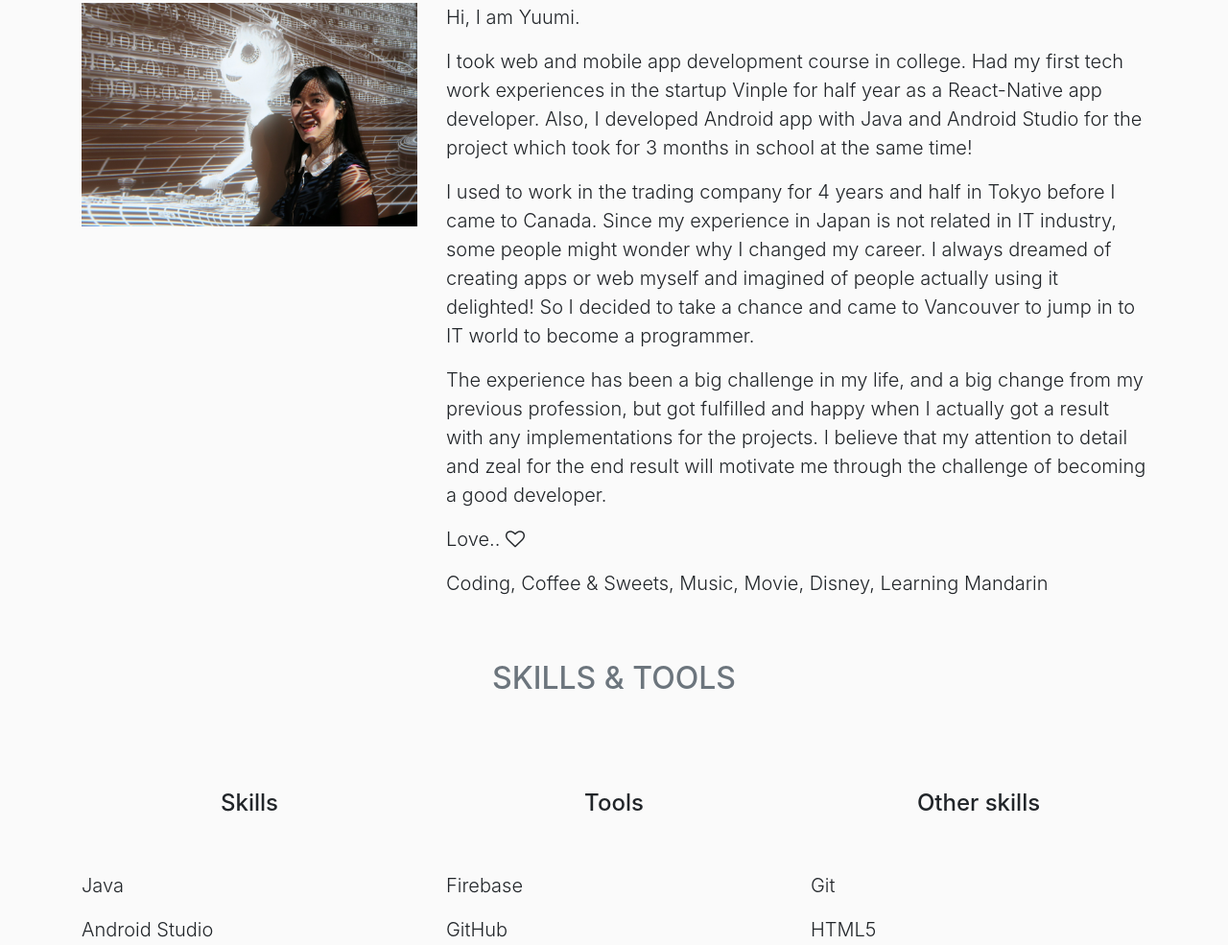
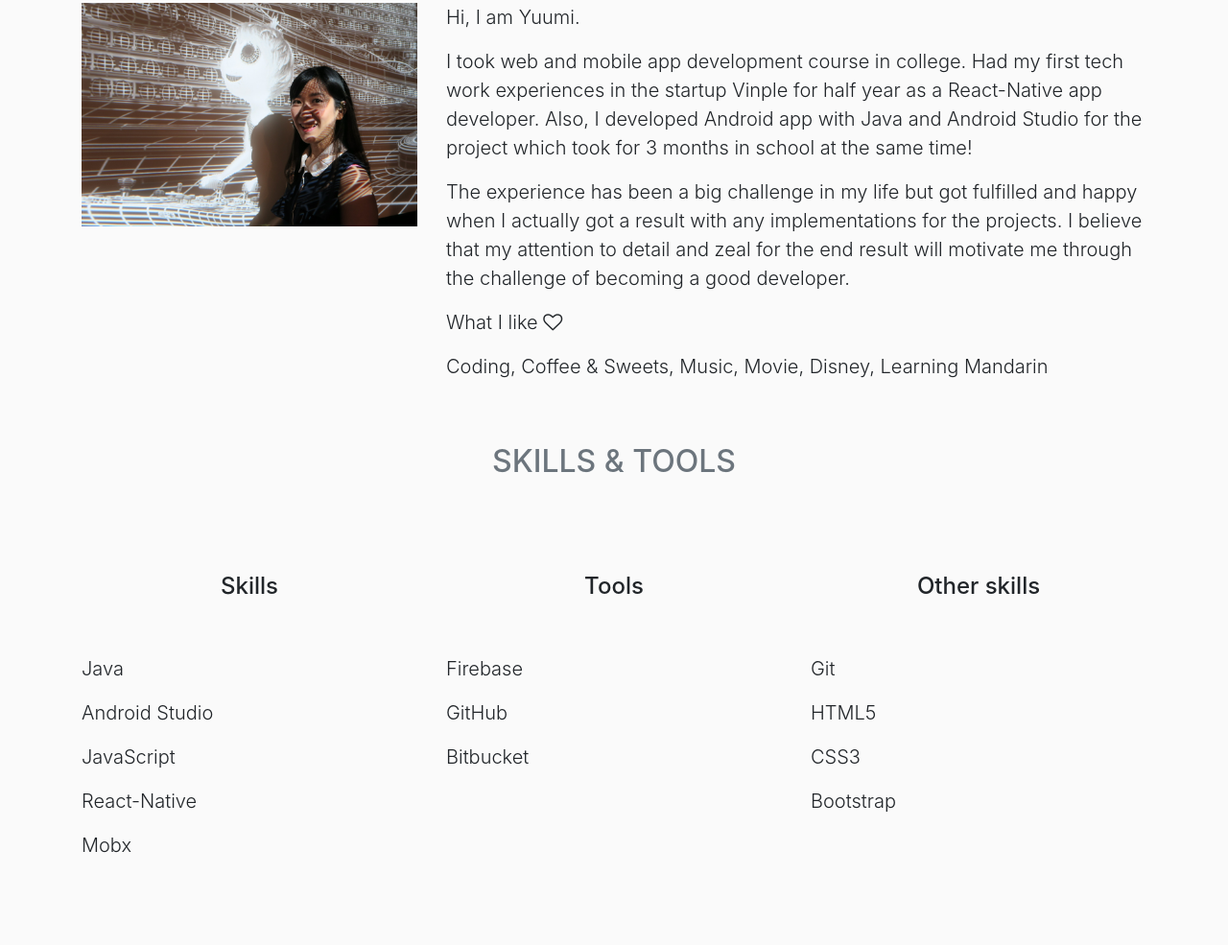
Before and after one commit to yuuming/portfolio, a website with bundled scripts: page index.html in a window 1280 px wide. Shown: the part 1677-2662 px from the top of the page at 96% size. Built offline with nearby package versions, Linux system fonts and the light colour scheme; files whose address does not match are found by name.

Commit message:
Delete unnessesaly part of About me

```diff
--- a/index.html
+++ b/index.html
@@ -153,14 +153,10 @@
           <p class="lead">Hi, I am Yuumi.
             <p class="lead">I took web and mobile app development course in college. Had my first tech work experiences in
               the startup Vinple for half year as a React-Native app developer. Also, I developed Android app with Java and Android Studio for the project which took for 3 months in school at the same time!</p>
-            <p class="lead">I used to work in the trading company for 4 years and half in Tokyo before I came to Canada. Since my experience in Japan is not related in IT industry, some people might wonder
-              why I changed my career. I always dreamed of creating apps or web myself and imagined of people actually using
-              it delighted! So I decided to take a chance and came to Vancouver to jump in to IT world to become a programmer.</p>
-            <p class="lead">The experience has been a big challenge in my life, and a big change from my previous profession,
-              but got fulfilled and happy when I actually got a result with any implementations for the projects. I believe that my attention to detail and zeal for the end result will motivate me through
+            <p class="lead">The experience has been a big challenge in my life but got fulfilled and happy when I actually got a result with any implementations for the projects. I believe that my attention to detail and zeal for the end result will motivate me through
               the challenge of becoming a good developer.</p>
           </p>
-          <p class="lead">Love..
+          <p class="lead">What I like
             <i class="fa fa-heart-o" aria-hidden="true"> </i>
           </p>
           <p class="lead">Coding, Coffee & Sweets, Music, Movie, Disney, Learning Mandarin</p>
```
